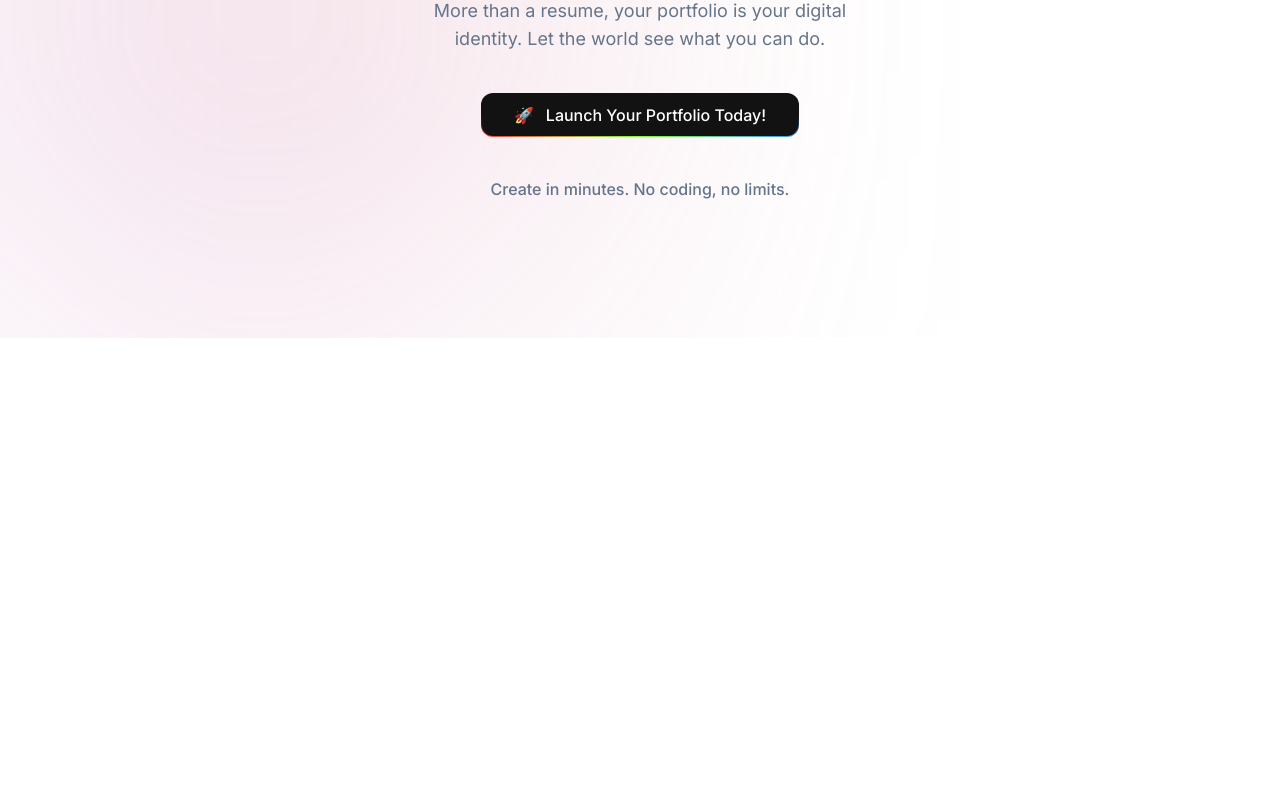
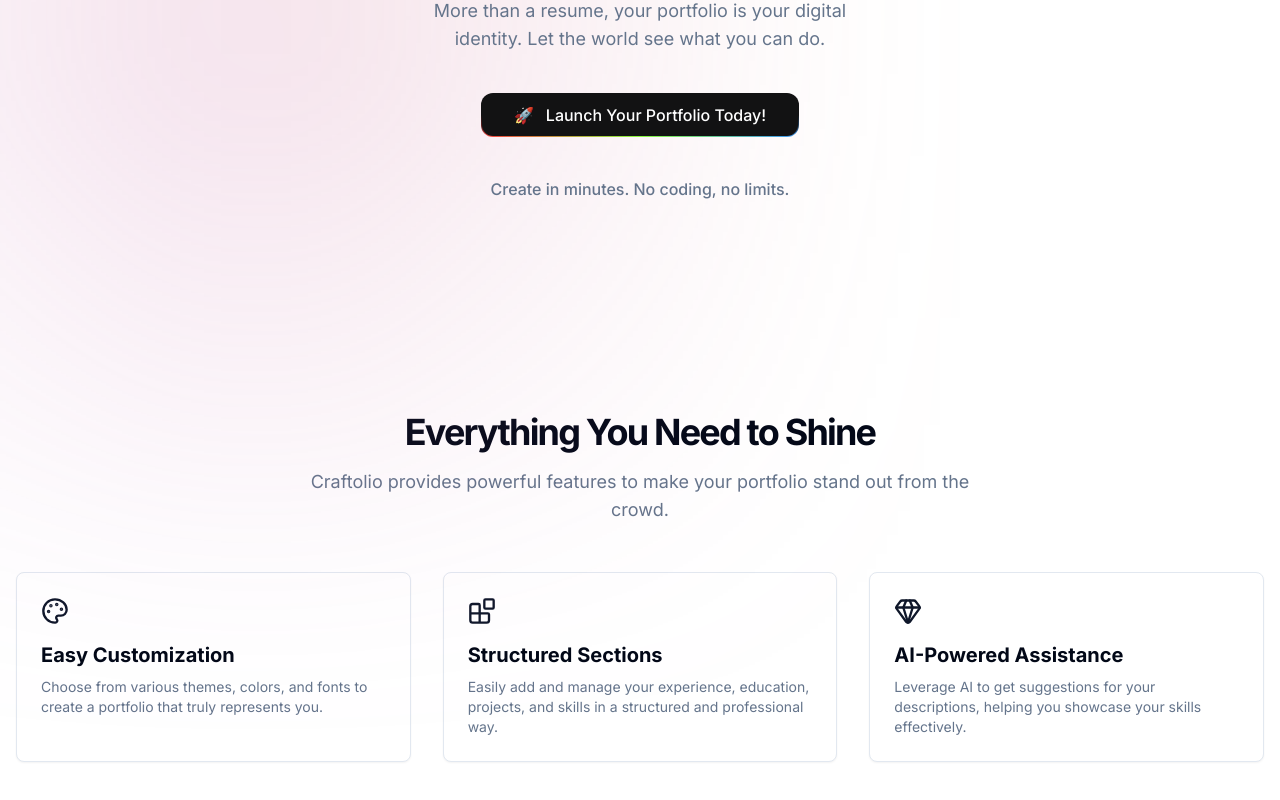
Before and after one commit to mucahittasan/craftolio, a Next.js app: page / in a window 1280 px wide. Shown: the part 462-1262 px from the top of the page. Before the commit the page ends 800 px from the top, so only its background shows below. Built offline with nearby package versions, Linux system fonts and the light colour scheme.

Commit message:
feat(landing): add features section to landing page

```diff
--- a/src/app/page.tsx
+++ b/src/app/page.tsx
@@ -1,4 +1,4 @@
-import { Header } from '@/src/features/landing/components/header';
+import { Features } from '@/src/features/landing/components/features';
 import { Hero } from '@/src/features/landing/components/hero';
 
 export default function HomePage() {
@@ -6,6 +6,7 @@
     <div>
       <div className="absolute left-[20%] top-[60%] h-[300px] w-[300px] -translate-x-1/2 -translate-y-1/2 bg-gradient-to-tr from-[#9c40ff] to-[#ffaa40] blur-[220px]" />
       <Hero />
+      <Features />
     </div>
   );
 }
--- /dev/null
+++ b/src/features/landing/components/features.tsx
@@ -0,0 +1,53 @@
+import { Blocks, Gem, Palette } from 'lucide-react';
+import React from 'react';
+
+const featuresList = [
+  {
+    icon: <Palette size={28} className="text-primary" />,
+    title: 'Easy Customization',
+    description:
+      'Choose from various themes, colors, and fonts to create a portfolio that truly represents you.',
+  },
+  {
+    icon: <Blocks size={28} className="text-primary" />,
+    title: 'Structured Sections',
+    description:
+      'Easily add and manage your experience, education, projects, and skills in a structured and professional way.',
+  },
+  {
+    icon: <Gem size={28} className="text-primary" />,
+    title: 'AI-Powered Assistance',
+    description:
+      'Leverage AI to get suggestions for your descriptions, helping you showcase your skills effectively.',
+  },
+];
+
+export function Features() {
+  return (
+    <section id="features" className="container mx-auto px-4 py-20">
+      <div className="text-center">
+        <h2 className="text-3xl font-bold tracking-tighter sm:text-4xl">
+          Everything You Need to Shine
+        </h2>
+        <p className="text-muted-foreground mx-auto mt-4 max-w-2xl md:text-lg">
+          Craftolio provides powerful features to make your portfolio stand out
+          from the crowd.
+        </p>
+      </div>
+      <div className="mt-12 grid gap-8 md:grid-cols-2 lg:grid-cols-3">
+        {featuresList.map((feature, index) => (
+          <div
+            key={index}
+            className="bg-card flex flex-col items-start rounded-lg border p-6 shadow-sm"
+          >
+            <div className="mb-4">{feature.icon}</div>
+            <h3 className="mb-2 text-xl font-bold">{feature.title}</h3>
+            <p className="text-muted-foreground text-sm">
+              {feature.description}
+            </p>
+          </div>
+        ))}
+      </div>
+    </section>
+  );
+}
```
